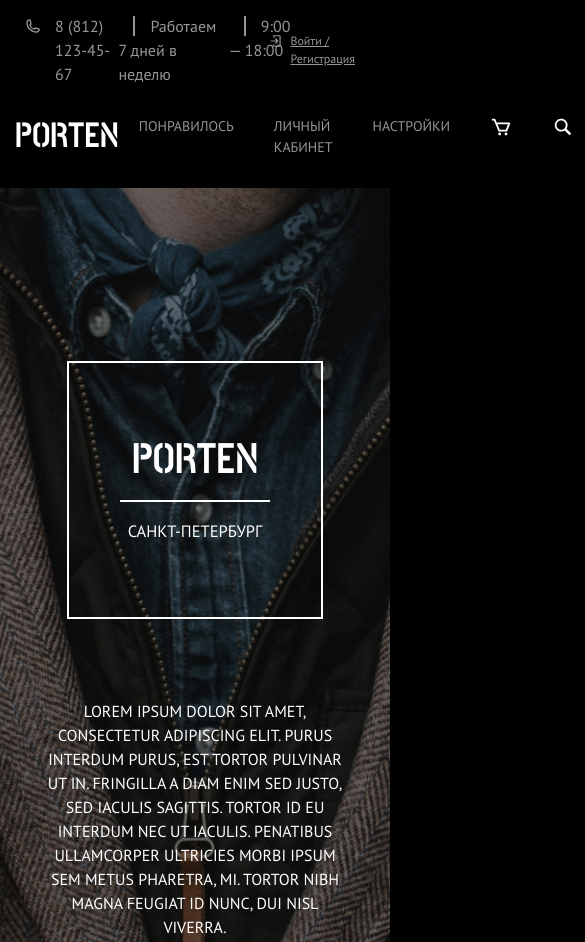
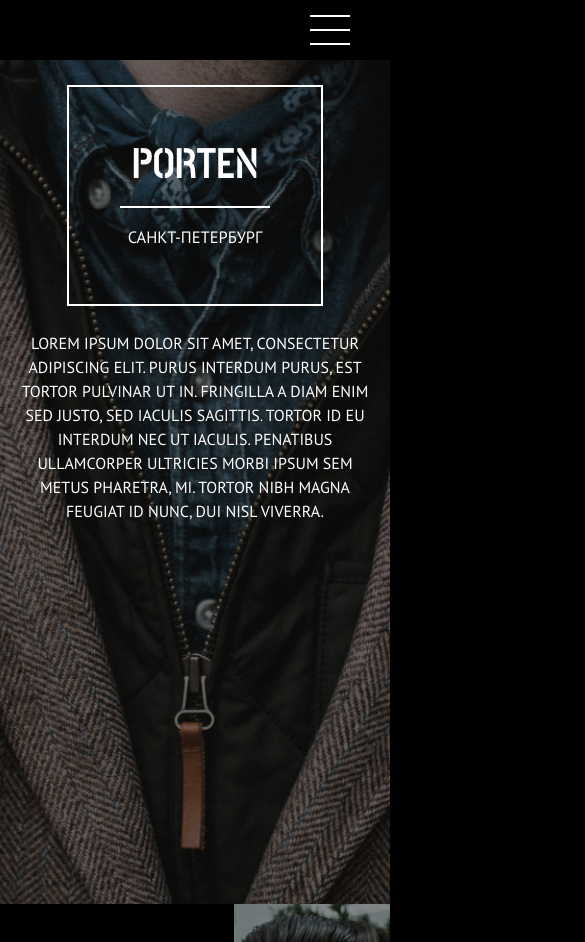
Before and after one commit to nazarPryt/Porten, a plain HTML site: page index.html in a window 390 px wide. Shown: the top 942 px of the page, 585 px wide, since content can reach past the window. Drawn offline with Linux system fonts and the light colour scheme.

Commit message:
added burder

```diff
--- /dev/null
+++ b/app.js
@@ -0,0 +1,15 @@
+let header__burger = document.querySelector('.header__burger');
+let header_menu = document.querySelector('.header__inner');
+let back = document.querySelector('body');
+let header__list = document.querySelector('.burger-list');
+
+header__burger.onclick = function(){
+    header__burger.classList.toggle('header__burger__btn--active');
+    header_menu.classList.toggle('header__inner-list--active');
+    back.classList.toggle('lock');
+}
+
+header__list.onclick = function () {
+    header__list.classList.remove('header__inner-list--active');
+    back.classList.toggle('lock');
+}
--- a/index.html
+++ b/index.html
@@ -18,9 +18,10 @@
                 </ul>
                 <a class="header__inner__sign-in" href="#">Войти / Регистрация</a>
             </div>
+            <div class="header__burger"><span></span></div>
             <div class="header__inner">
                 <a class="header__inner-logo" href="#">porten</a>
-                <nav class="header__inner-list">
+                <nav class="header__inner-list burger__list">
                     <a class="header__inner-nav__item" href="#">Понравилось</a>
                     <a class="header__inner-nav__item" href="#">личный кабинет</a>
                     <a class="header__inner-nav__item" href="#">настройки</a>
@@ -185,5 +186,6 @@
             </div>
         </div>
     </footer>
+    <script src="app.js"></script>
 </body>
 </html>
--- a/style.css
+++ b/style.css
@@ -47,6 +47,9 @@ body {
     width: 100%;
     padding-top: 14px;
     background-color: black;
+}
+.header__burger {
+    display: none;
 }
 .header__inner {
     display: flex;
@@ -137,15 +140,18 @@ body {
     object-fit: cover;
 }
 .main__inner {
+    position: absolute;
+    top: 0;
     flex: 0 0 50%;
     text-transform: uppercase;
     text-align: center;
+    padding: 0 30px
 }
 .main__title-wrap {
     max-width: calc(250px + (320 - 250) * ((100vw - 320px) / (1200 - 320)));
-    margin: 80px auto;
+    margin: calc(20px + (80 - 20) * ((100vw - 320px) / (1200 - 320))) auto;
     border: solid 2px white;
-    padding: calc(70px + (95 - 70) * ((100vw - 320px) / (1200 - 320))) calc(50px + (65 - 50) * ((100vw - 320px) / (1200 - 320)));
+    padding: calc(50px + (95 - 50) * ((100vw - 320px) / (1200 - 320))) calc(50px + (65 - 50) * ((100vw - 320px) / (1200 - 320)));
 
 }
 .main__title {
@@ -357,8 +363,57 @@ colection__inner__about__wrapper-card {
 @media (max-width: 1100px){
     .main__inner {
         flex: 0 0 80%;
+        padding: 0 15px;
     }
 }
-@media (max-width: 615px) {
-    /* зробити бургер на хедер*/
+@media (max-width: 700px) {
+    .header {
+        padding: 15px 0;
+    }
+    .header__inner {
+        position: absolute;
+        top: -100%;
+    }
+    .header__burger {
+        display: block;
+        position: relative;
+        width: 40px;
+        height: 30px;
+        margin-right: 25px;
+        margin-left: auto;
+    }
+    .header__burger span {
+        top: 14px;
+    }
+    .header__burger span,
+    .header__burger::after,
+    .header__burger::before{
+        position: absolute;
+        content: "";
+        width: 100%;
+        height: 2px;
+        background-color: white;
+        transition: linear 0.2s;
+    }
+    .header__burger::after {
+        top: 0;
+    }
+    .header__burger::before {
+        bottom: 0;
+    }
+    .header__burger.header__burger__btn--active::after{
+        transform: rotate(45deg);
+        top: 15px;
+    }
+    .header__burger.header__burger__btn--active::before {
+        transform: rotate(-45deg);
+        top: 15px;
+    }
+    .header__burger.header__burger__btn--active span {
+        transform: scale(0);
+    }
+    .header__inner .header__inner-list--active {
+        top: 0;
+    }
+
 }
```
